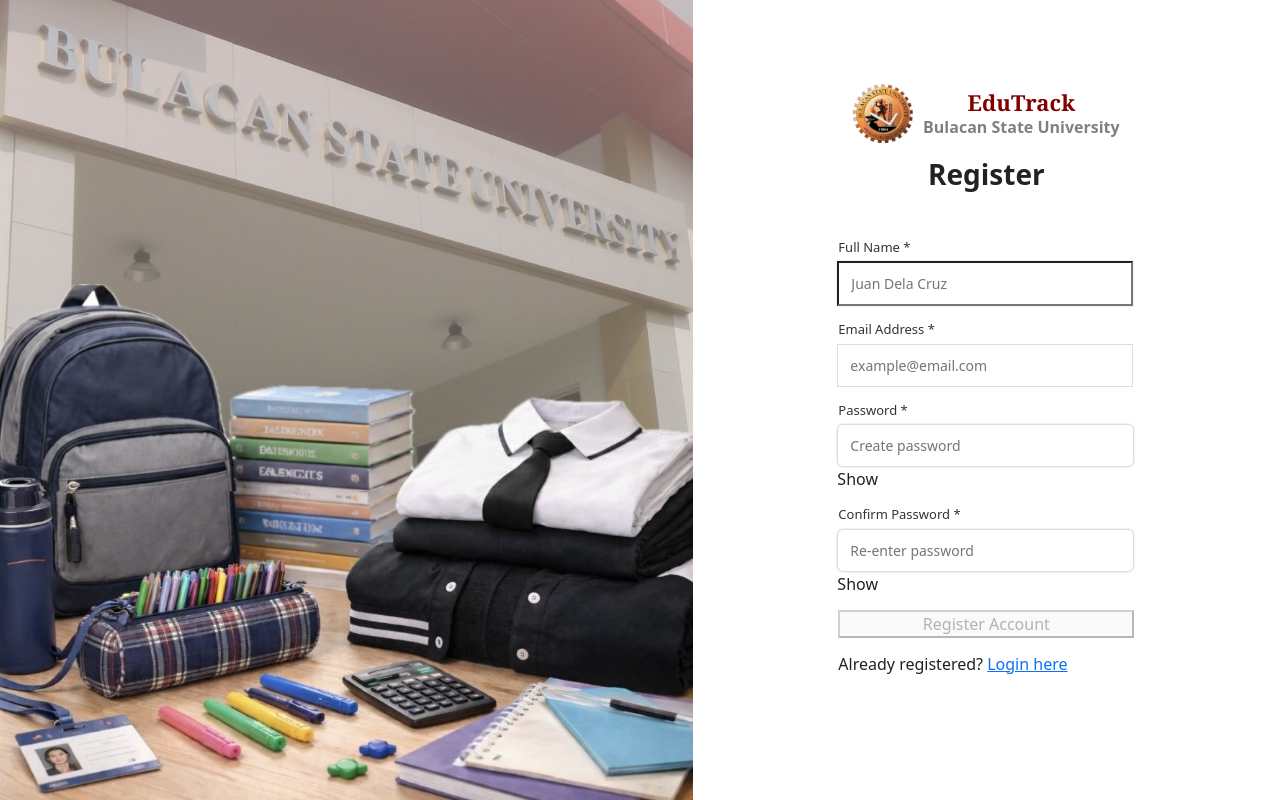
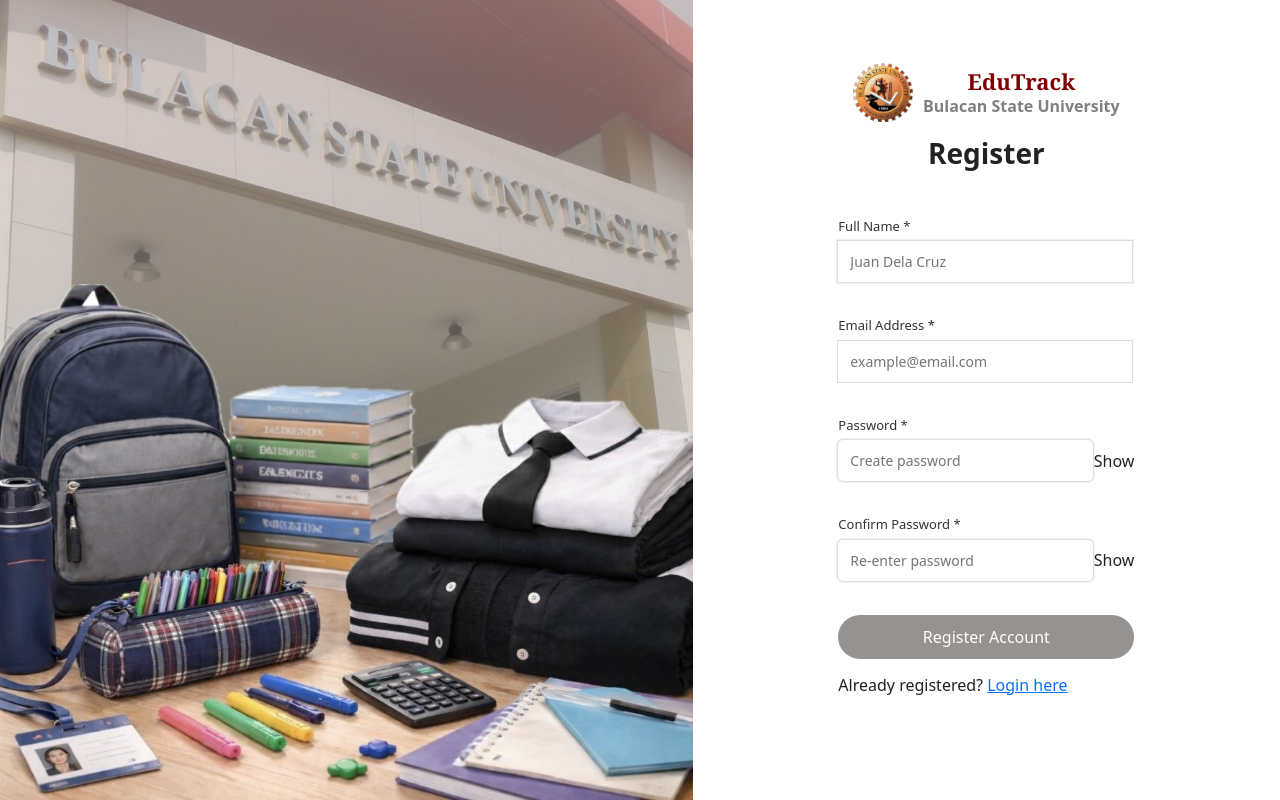
Before and after one commit to jelinesamson/BSIT-2E-G1-Group1-EduTrack, a PHP site: page /register.html in a window 1280 px wide. Run offline with PHP 8.4, Linux system fonts and the light colour scheme.

Commit message:
css for register is added

```diff
--- a/UserLoginAndRegistration/style.css
+++ b/UserLoginAndRegistration/style.css
@@ -140,6 +140,7 @@ input[type="text"] {
   width: 100%;
   font-size: 14px;
 }
+
 /* Hide browser default password toggle */
 input[type="password"]::-ms-reveal,
 input[type="password"]::-ms-clear,
@@ -286,6 +287,7 @@ input[type="password"]::-webkit-credentials-auto-fill-button {
   .school-name p {
     font-size: 16px;
   }
+
   .school-name p,
   .form-title,
   .form-card label,
@@ -329,3 +331,86 @@ input[type="password"]::-webkit-credentials-auto-fill-button {
     font-size: 14px;
   }
 }
+
+/*------------------------------- REGISTER -------------------------------*/
+.input-group {
+  display: flex;
+  flex-direction: column;
+  margin-bottom: 16px;
+}
+
+label {
+  font-size: 13px;
+  margin-bottom: 4px;
+}
+
+input {
+  padding: 10px 12px;
+  border: 1px solid #ddd;
+  border-radius: 6px;
+  font-size: 14px;
+  transition: 0.2s;
+}
+
+input.error-border {
+  border-color: red;
+}
+
+input.success-border {
+  border-color: green;
+}
+
+/* ERROR TEXT */
+.error {
+  color: red;
+  font-size: 12px;
+  margin-top: 3px;
+  display: block;
+}
+
+/* SUCCESS MESSAGE */
+.success-msg {
+  text-align: center;
+  font-size: 13px;
+  color: green;
+  margin-top: 10px;
+}
+
+/* BUTTON */
+button {
+  width: 100%;
+  padding: 10px 0;
+  border: none;
+  border-radius: 24px;
+  background-color: #4f4b45;
+  color: #fff;
+  font-weight: 500;
+  cursor: not-allowed;
+  opacity: 0.6;
+}
+
+button:enabled {
+  cursor: pointer;
+  opacity: 1;
+}
+
+button:enabled:hover {
+  background: #3f3a34;
+}
+
+/* PASSWORD TOGGLE */
+.toggleEye {
+  position: absolute;
+  right: 10px;
+  top: 50%;
+  transform: translateY(-50%);
+  cursor: pointer;
+  font-weight: bold;
+  color: #555;
+}
+
+.password-field {
+  position: relative;
+  display: flex;
+  align-items: center;
+}
```
